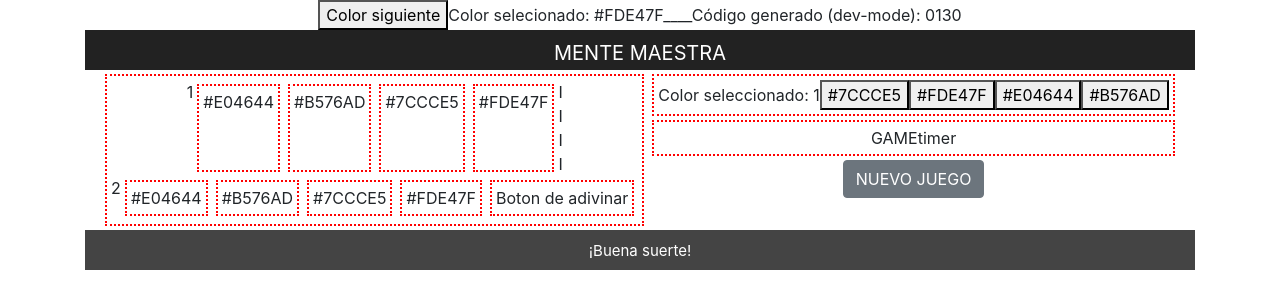
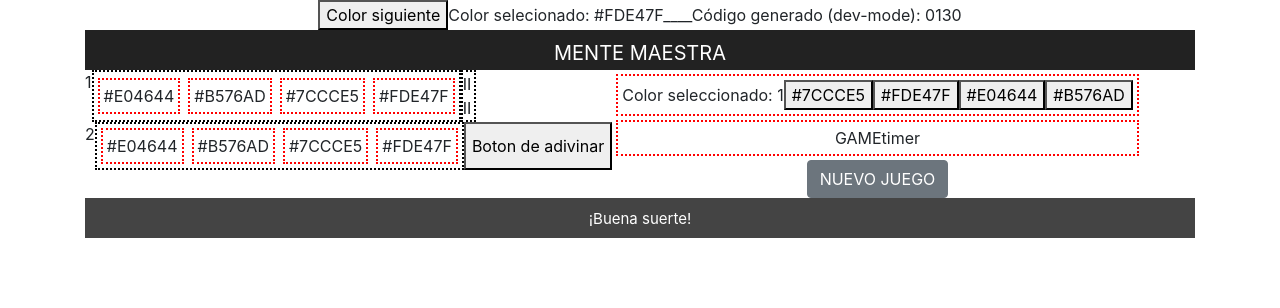
Before and after one commit to gambogisebastian/reacgt-mastermind, a React (Create React App) app: page / in a window 1280 px wide. Shown: the top 308 px of the page. Built offline with nearby package versions, Linux system fonts and the light colour scheme.

Commit message:
estilizando componentes

```diff
--- a/src/App.css
+++ b/src/App.css
@@ -22,5 +22,10 @@
 
 .Flex-ch {
   display: flex;
-  justify-content: center;
 }
+
+.component {
+  border: 2px dotted red;
+  margin: 4px;
+  padding: 4px;
+}
--- a/src/components/GameBoard/GameBoard.jsx
+++ b/src/components/GameBoard/GameBoard.jsx
@@ -2,7 +2,7 @@ import React from "react";
 import GuessRow from "../GessRow/GuessRow";
 
 const GameBoard = props => (
-  <div className="component">
+  <div>
     {props.guesses.map((guess, idx) => (
       <GuessRow
         guess={guess}
--- /dev/null
+++ b/src/components/GessPegs/GessPegs.css
@@ -0,0 +1,6 @@
+.GuessPegs {
+    display: flex;
+    align-items: center;
+    text-emphasis: rosybrown;
+    border: 2px dotted black;
+}
--- a/src/components/GessPegs/GessPegs.jsx
+++ b/src/components/GessPegs/GessPegs.jsx
@@ -1,8 +1,9 @@
 import React from "react";
 import GessPeg from "../GessPeg/GessPeg";
+import './GessPegs.css'
 
 const GessPegs = props => (
-  <div className="Flex-ch">
+  <div className="GuessPegs">
     <GessPeg color={props.colors[props.code[0]]} />
     <GessPeg color={props.colors[props.code[1]]} />
     <GessPeg color={props.colors[props.code[2]]} />
--- /dev/null
+++ b/src/components/GuessScore/GuessScore.css
@@ -0,0 +1,7 @@
+.GuessScore {
+    display: flex;
+    flex-wrap: wrap;
+    align-items: center;
+    width: 15px;
+    border: 2px dotted black;
+}
--- a/src/components/GuessScore/GuessScore.jsx
+++ b/src/components/GuessScore/GuessScore.jsx
@@ -1,4 +1,5 @@
 import React from "react";
+import './GuessScore.css'
 
 const GuessScore = ({ score }) => {
   //convierte el objeto score en un arreglo de 4 caracteres
@@ -8,7 +9,7 @@ const GuessScore = ({ score }) => {
     "I".repeat(4 - score.perfect - score.almost)
   ).split("");
   return (
-    <div>
+    <div className="GuessScore">
       {scores.map((score, idx) => (
         <div key={idx}>{score}</div>
       ))}
--- a/src/components/ScoreButton/ScoreButton.jsx
+++ b/src/components/ScoreButton/ScoreButton.jsx
@@ -1,5 +1,5 @@
 import React from "react";
 
-const ScoreButton = props => <div className="component">Boton de adivinar</div>;
+const ScoreButton = props => <button>Boton de adivinar</button>;
 
 export default ScoreButton;
--- a/src/index.css
+++ b/src/index.css
@@ -11,9 +11,3 @@ code {
   font-family: source-code-pro, Menlo, Monaco, Consolas, "Courier New",
     monospace;
 }
-
-.component {
-  border: 2px dotted red;
-  margin: 4px;
-  padding: 4px;
-}
```
